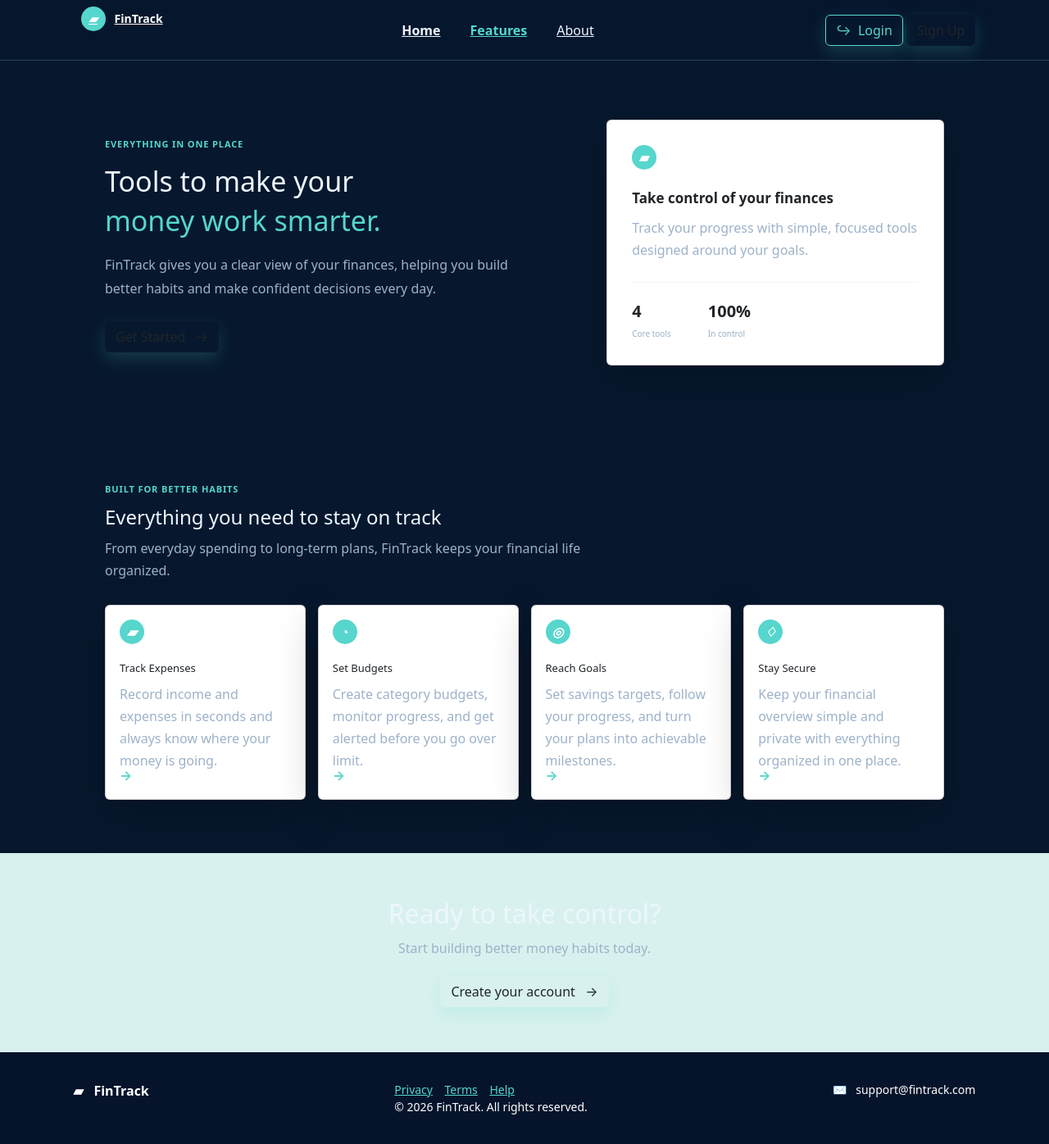
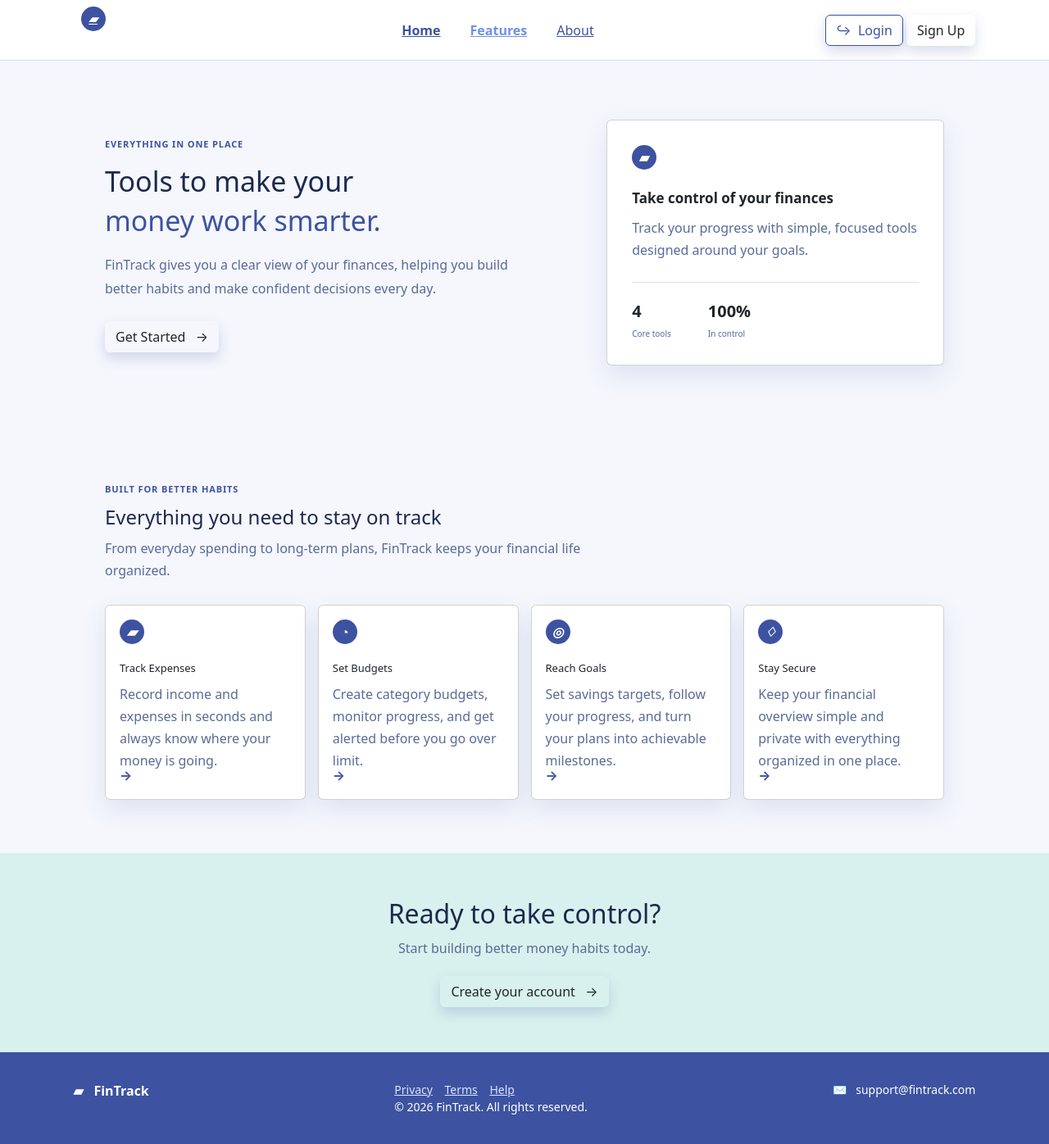
Before and after one commit to fwz-blk/FinTrack, a Flask app: page /features in a window 1280 px wide. Shown: the whole page at 82% size. Run offline with Flask 3, Linux system fonts and the light colour scheme.

Commit message:
Refine Metallic Chic interface theme
Make the pale blue Metallic Chic palette canonical, restore readable opaque surfaces, align navigation and controls, and add restrained surface animations with reduced-motion support.

Co-authored-by: Copilot <223556219+Copilot@users.noreply.github.com>

```diff
--- a/static/css/style.css
+++ b/static/css/style.css
@@ -221,3 +221,94 @@ button:focus-visible, a:focus-visible, input:focus-visible, select:focus-visible
   background: transparent;
   border-color: var(--teal);
 }
+
+/* Metallic Chic: the canonical FinTrack theme. */
+:root {
+  --navy: #3d52a0;
+  --navy-2: #2f438c;
+  --teal: #3d52a0;
+  --teal-dark: #2f438c;
+  --red: #c94b68;
+  --green: #2d9662;
+  --orange: #c78327;
+  --blue: #7091e6;
+  --ink: #1d294d;
+  --muted: #596b99;
+  --line: #d7def0;
+  --surface: #f5f7fd;
+  --white: #ffffff;
+  --glass: rgb(255 255 255 / 94%);
+  --glass-border: #dbe3f4;
+  --shadow: 0 12px 30px rgb(61 82 160 / 12%);
+  font-family: -apple-system, BlinkMacSystemFont, "SF Pro Display", "Segoe UI", sans-serif;
+}
+body {
+  background:
+    radial-gradient(circle at 8% 0%, rgb(112 145 230 / 15%), transparent 28rem),
+    radial-gradient(circle at 94% 8%, rgb(173 187 218 / 20%), transparent 30rem),
+    var(--surface);
+}
+a { color: var(--navy); }
+a:hover { color: var(--teal-dark); }
+.topbar, .sidebar {
+  color: #fff;
+  background: linear-gradient(160deg, #3d52a0, #2f438c);
+  backdrop-filter: none;
+}
+.topbar { border-bottom-color: rgb(255 255 255 / 18%); }
+.toolbar {
+  color: var(--ink);
+  background: rgb(255 255 255 / 94%);
+  border-color: var(--line);
+  backdrop-filter: blur(16px);
+}
+.menu-btn, .icon-btn { color: var(--navy); }
+.search, .field, .filters input, .filters select {
+  color: var(--ink);
+  background: #fff;
+  border-color: var(--line);
+}
+.search::placeholder, input::placeholder { color: #8492b5; }
+.card, .modal, .popover {
+  color: var(--ink);
+  background: rgb(255 255 255 / 96%);
+  border-color: var(--glass-border);
+  box-shadow: var(--shadow);
+  backdrop-filter: none;
+}
+.btn { color: #fff; background: var(--navy); box-shadow: 0 7px 16px rgb(61 82 160 / 20%); }
+.btn:hover { color: #fff; background: var(--navy-2); }
+.btn.outline { color: var(--navy); background: #fff; border-color: var(--navy); }
+.btn.outline:hover { color: #fff; background: var(--navy); }
+.nav a:hover, .nav a.active { color: #fff; background: rgb(255 255 255 / 16%); }
+.landing, .auth { color: var(--ink); background: var(--surface); }
+.landing-nav {
+  color: var(--ink);
+  background: rgb(255 255 255 / 92%);
+  border-color: var(--line);
+  backdrop-filter: blur(16px);
+}
+.landing-nav nav a, .landing-nav nav a:first-child { color: var(--navy); }
+.landing-nav nav a:hover, .landing-nav nav a.active { color: var(--blue); }
+.hero, .features-hero, .about-hero { background: transparent; }
+.hero h1 span, .features-hero h1 span, .about-hero h1 span { color: var(--navy); }
+.mock-chart, .features-summary { background: #fff; border-color: var(--line); box-shadow: var(--shadow); }
+.landing footer { color: #fff; background: var(--navy); }
+.landing footer a { color: #dce5ff; }
+.auth-aside { background: linear-gradient(145deg, #3d52a0, #7091e6); }
+.form-message { color: #8f2943; background: #fff1f4; border-color: #efb4c1; }
+.tabs button.active { color: var(--navy); background: #e8edfb; }
+.progress { background: #e6ebf7; }
+.transactions th { color: var(--muted); background: #f5f7fd; }
+.transactions td { border-color: var(--line); }
+.pill { color: var(--navy); background: #e8edfb; }
+.pie.donut:after { background: #fff; }
+.flash-stack { padding: 0 22px; }
+.card, .btn, .landing-nav, .mock-chart, .feature-card { animation: surface-in .35s ease both; }
+.btn, .nav a, .icon-btn, .avatar, .card { transition: transform .2s ease, box-shadow .2s ease, background .2s ease; }
+.card:hover { transform: translateY(-2px); box-shadow: 0 16px 36px rgb(61 82 160 / 16%); }
+@keyframes surface-in { from { opacity: 0; transform: translateY(7px); } to { opacity: 1; transform: translateY(0); } }
+@media (prefers-reduced-motion: reduce) {
+  .card, .btn, .landing-nav, .mock-chart, .feature-card { animation: none; }
+  .card { transform: none; }
+}
```
Also changed, not shown: static/js/app.js (+6 -1 lines).
